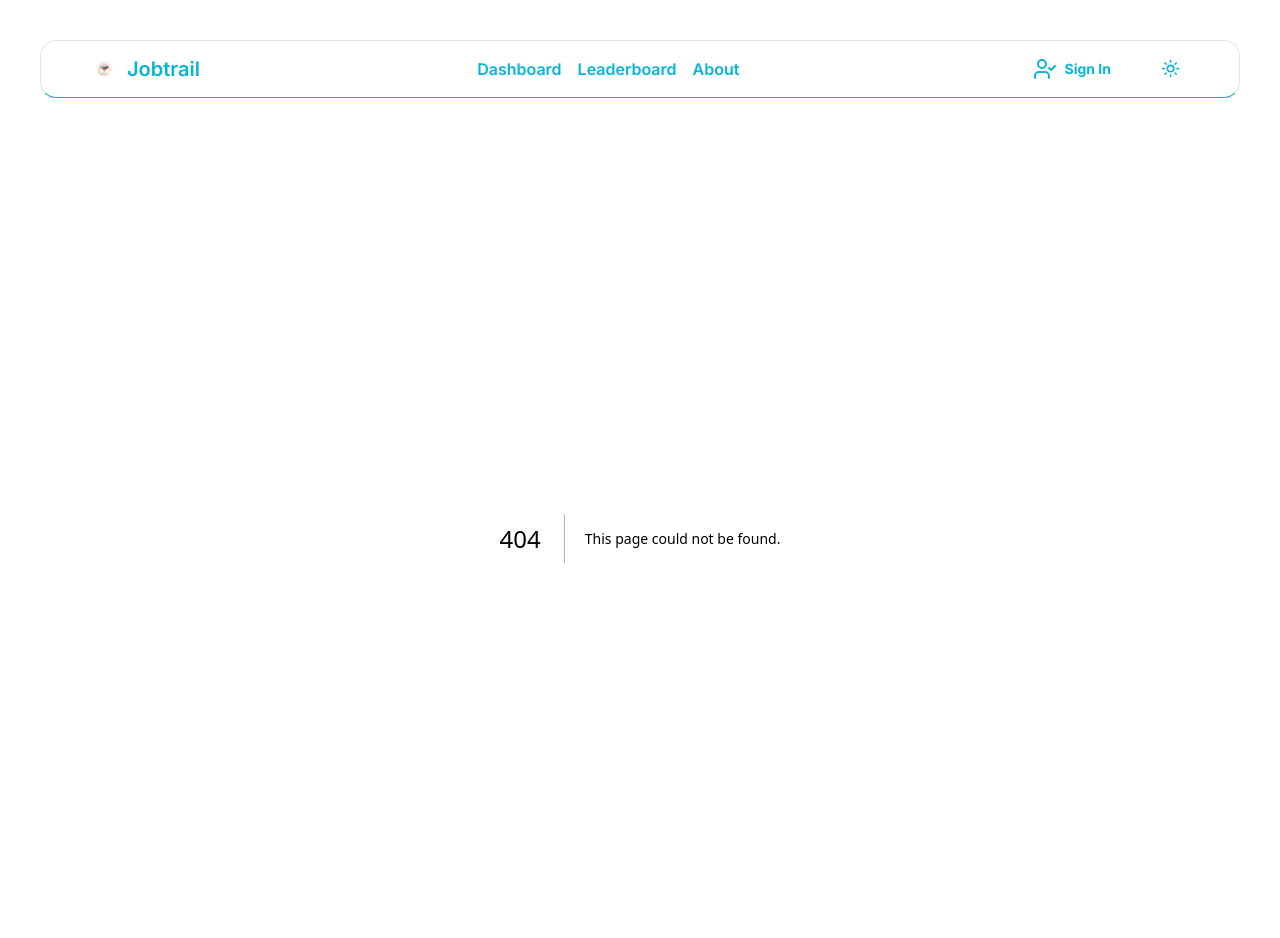
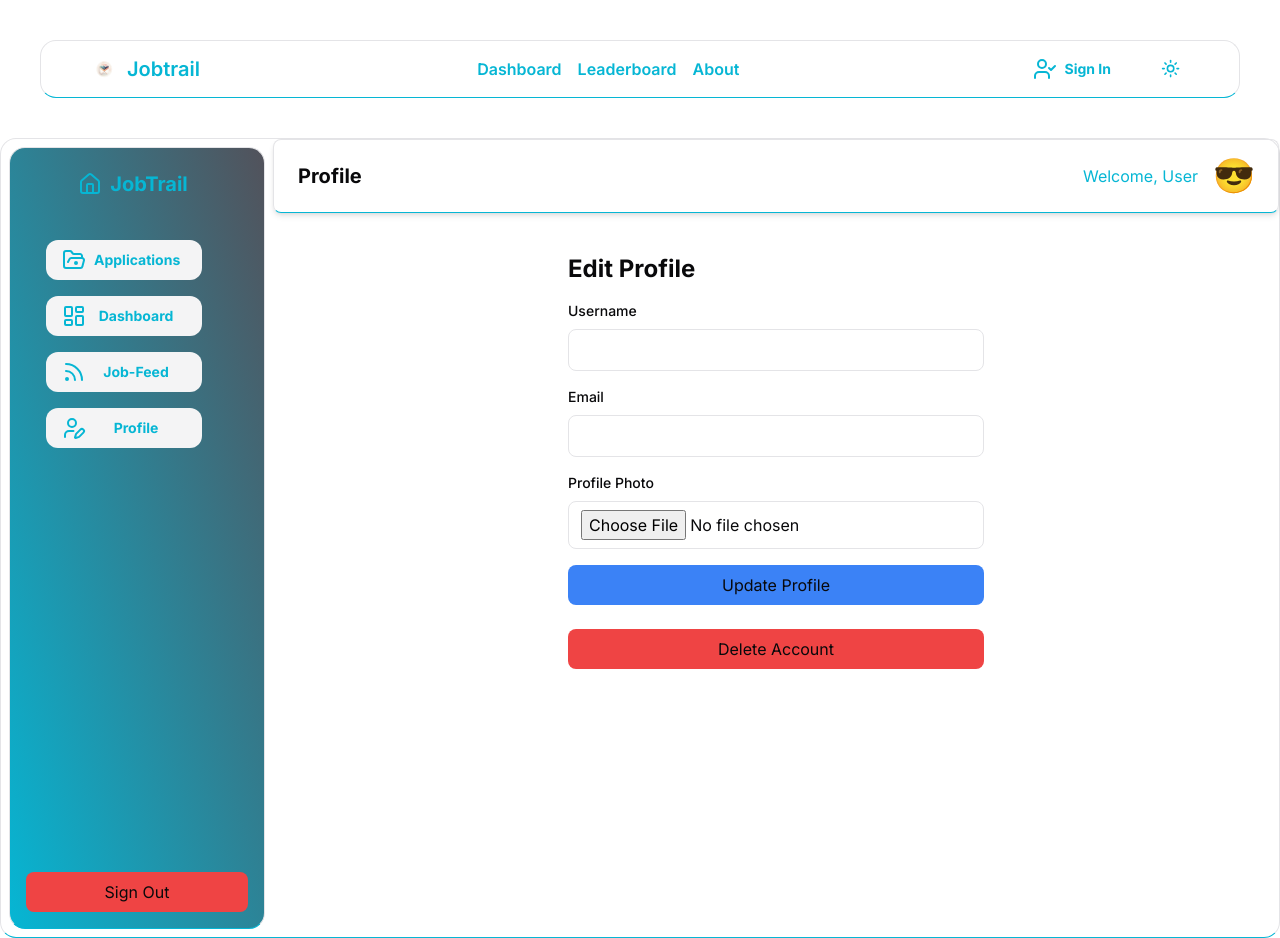
Before and after one commit to QUxPTA/jobtrail, a Next.js app: page /profile in a window 1280 px wide. Before the commit this address had no page. Built offline with nearby package versions, Linux system fonts and the light colour scheme.

Commit message:
Add a simple profile page with username, email, profile upload, an update button and a delete profile button.

```diff
--- /dev/null
+++ b/app/profile/page.tsx
@@ -0,0 +1,93 @@
+'use client';
+import React, { useState } from 'react';
+import Sidebar from '../../components/ui/Sidebar';
+
+const ProfilePage = () => {
+  const [username, setUsername] = useState('');
+  const [email, setEmail] = useState('');
+  const [profilePhoto, setProfilePhoto] = useState<File | null>(null);
+
+  const handleProfilePhotoChange = (e: React.ChangeEvent<HTMLInputElement>) => {
+    if (e.target.files && e.target.files[0]) {
+      setProfilePhoto(e.target.files[0]);
+    }
+  };
+
+  const handleSubmit = (e: React.FormEvent) => {
+    e.preventDefault();
+    // TODO: Handle form submission
+    console.log('Profile updated:', { username, email, profilePhoto });
+  };
+
+  const handleDeleteAccount = () => {
+    // TODO: Handle account deletion
+    console.log('Account deleted');
+  };
+
+  return (
+    <Sidebar title='Profile'>
+      <div className='max-w-md mx-auto p-4'>
+        <h2 className='text-2xl font-bold mb-4'>Edit Profile</h2>
+        <form onSubmit={handleSubmit}>
+          <div className='mb-4'>
+            <label
+              className='block text-sm font-medium mb-2'
+              htmlFor='username'
+            >
+              Username
+            </label>
+            <input
+              type='text'
+              id='username'
+              value={username}
+              onChange={(e) => setUsername(e.target.value)}
+              className='w-full px-3 py-2 border rounded-lg'
+            />
+          </div>
+          <div className='mb-4'>
+            <label className='block text-sm font-medium mb-2' htmlFor='email'>
+              Email
+            </label>
+            <input
+              type='email'
+              id='email'
+              value={email}
+              onChange={(e) => setEmail(e.target.value)}
+              className='w-full px-3 py-2 border rounded-lg'
+            />
+          </div>
+          <div className='mb-4'>
+            <label
+              className='block text-sm font-medium mb-2'
+              htmlFor='profilePhoto'
+            >
+              Profile Photo
+            </label>
+            <input
+              type='file'
+              id='profilePhoto'
+              onChange={handleProfilePhotoChange}
+              className='w-full px-3 py-2 border rounded-lg'
+            />
+          </div>
+          <button
+            type='submit'
+            className='w-full bg-blue-500  py-2 px-4 rounded-lg hover:bg-blue-600'
+          >
+            Update Profile
+          </button>
+        </form>
+        <div className='mt-6'>
+          <button
+            onClick={handleDeleteAccount}
+            className='w-full bg-red-500  py-2 px-4 rounded-lg hover:bg-red-600'
+          >
+            Delete Account
+          </button>
+        </div>
+      </div>
+    </Sidebar>
+  );
+};
+
+export default ProfilePage;
```
